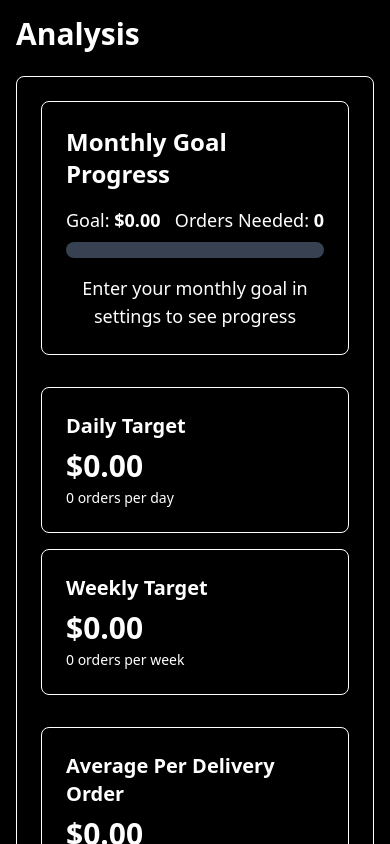
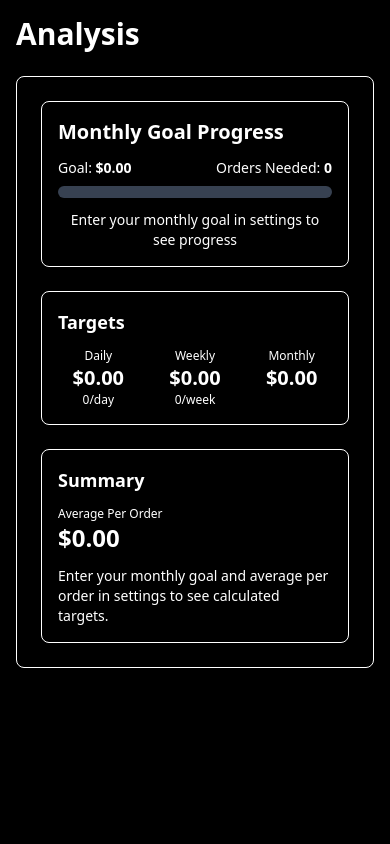
Before and after one commit to twix571/deliveryhub, a website: page index.html in a window 390 px wide. Drawn offline with nearby package versions, Linux system fonts and the light colour scheme.

Commit message:
mobile fix

```diff
--- a/index.html
+++ b/index.html
@@ -112,46 +112,53 @@
             <div id="analysis-section" class="hidden w-full h-full p-4 md:p-8 overflow-y-auto hide-scrollbar">
                 <h1 class="text-3xl md:text-4xl font-bold text-white mb-6">Analysis</h1>
                 <div class="bg-black border border-white rounded-lg p-6 max-w-4xl mx-auto">
-                    <div class="space-y-8">
+                    <div class="space-y-6">
                         <!-- Monthly Goal Status -->
-                        <div class="bg-black/50 border border-white rounded-lg p-6">
-                            <h2 class="text-2xl font-bold text-white mb-4">Monthly Goal Progress</h2>
+                        <div class="bg-black/50 border border-white rounded-lg p-4">
+                            <h2 class="text-xl font-bold text-white mb-3">Monthly Goal Progress</h2>
                             <div id="goal-progress-container">
                                 <div class="flex justify-between items-center mb-2">
-                                    <span class="text-white text-lg">Goal: <span id="display-monthly-goal" class="font-bold">$0.00</span></span>
-                                    <span class="text-white text-lg">Orders Needed: <span id="orders-needed" class="font-bold">0</span></span>
+                                    <span class="text-white text-sm">Goal: <span id="display-monthly-goal" class="font-bold">$0.00</span></span>
+                                    <span class="text-white text-sm">Orders Needed: <span id="orders-needed" class="font-bold">0</span></span>
                                 </div>
-                                <div class="w-full bg-gray-700 rounded-full h-4 mb-4">
-                                    <div id="progress-bar" class="bg-white h-4 rounded-full transition-all duration-300" style="width: 0%"></div>
+                                <div class="w-full bg-gray-700 rounded-full h-3 mb-3">
+                                    <div id="progress-bar" class="bg-white h-3 rounded-full transition-all duration-300" style="width: 0%"></div>
                                 </div>
-                                <p id="progress-message" class="text-white text-center text-lg">Enter your monthly goal in settings to see progress</p>
+                                <p id="progress-message" class="text-white text-center text-sm">Enter your monthly goal in settings to see progress</p>
                             </div>
                         </div>
 
-                        <!-- Daily Targets -->
-                        <div class="grid grid-cols-1 md:grid-cols-2 gap-4">
-                            <div class="bg-black/50 border border-white rounded-lg p-6">
-                                <h3 class="text-xl font-bold text-white mb-2">Daily Target</h3>
-                                <p class="text-white text-3xl font-bold" id="daily-target">$0.00</p>
-                                <p class="text-white text-sm mt-1" id="daily-orders">0 orders per day</p>
-                            </div>
-                            <div class="bg-black/50 border border-white rounded-lg p-6">
-                                <h3 class="text-xl font-bold text-white mb-2">Weekly Target</h3>
-                                <p class="text-white text-3xl font-bold" id="weekly-target">$0.00</p>
-                                <p class="text-white text-sm mt-1" id="weekly-orders">0 orders per week</p>
+                        <!-- Targets (All in one card) -->
+                        <div class="bg-black/50 border border-white rounded-lg p-4">
+                            <h3 class="text-lg font-bold text-white mb-3">Targets</h3>
+                            <div class="grid grid-cols-3 gap-4 text-center">
+                                <div>
+                                    <p class="text-white text-xs text-gray-400">Daily</p>
+                                    <p class="text-white text-xl font-bold" id="daily-target">$0.00</p>
+                                    <p class="text-white text-xs" id="daily-orders">0/day</p>
+                                </div>
+                                <div>
+                                    <p class="text-white text-xs text-gray-400">Weekly</p>
+                                    <p class="text-white text-xl font-bold" id="weekly-target">$0.00</p>
+                                    <p class="text-white text-xs" id="weekly-orders">0/week</p>
+                                </div>
+                                <div>
+                                    <p class="text-white text-xs text-gray-400">Monthly</p>
+                                    <p class="text-white text-xl font-bold" id="display-monthly-goal-mini">$0.00</p>
+                                </div>
                             </div>
                         </div>
 
-                        <!-- Average Per Order -->
-                        <div class="bg-black/50 border border-white rounded-lg p-6">
-                            <h3 class="text-xl font-bold text-white mb-2">Average Per Delivery Order</h3>
-                            <p class="text-white text-3xl font-bold" id="display-avg-per-order">$0.00</p>
-                        </div>
-
-                        <!-- Calculation Summary -->
-                        <div class="bg-black/50 border border-white rounded-lg p-6">
-                            <h3 class="text-xl font-bold text-white mb-4">Calculation Summary</h3>
-                            <div class="space-y-2 text-white" id="calculation-summary">
+                        <!-- Stats Summary (Average + Calculation Summary combined) -->
+                        <div class="bg-black/50 border border-white rounded-lg p-4">
+                            <h3 class="text-lg font-bold text-white mb-3">Summary</h3>
+                            <div class="flex justify-between items-center mb-3">
+                                <div>
+                                    <p class="text-white text-xs text-gray-400">Average Per Order</p>
+                                    <p class="text-white text-2xl font-bold" id="display-avg-per-order">$0.00</p>
+                                </div>
+                            </div>
+                            <div class="space-y-1 text-white text-sm" id="calculation-summary">
                                 <p>Enter your monthly goal and average per order in settings to see calculated targets.</p>
                             </div>
                         </div>
@@ -460,6 +467,7 @@
 
             // Update display values
             document.getElementById('display-monthly-goal').textContent = `$${monthlyGoal.toFixed(2)}`;
+            document.getElementById('display-monthly-goal-mini').textContent = `$${monthlyGoal.toFixed(2)}`;
             document.getElementById('display-avg-per-order').textContent = `$${avgPerOrder.toFixed(2)}`;
 
             if (monthlyGoal > 0 && avgPerOrder > 0) {
@@ -471,13 +479,13 @@
                 const dailyTarget = monthlyGoal / 30;
                 document.getElementById('daily-target').textContent = `$${dailyTarget.toFixed(2)}`;
                 const dailyOrders = Math.ceil(dailyTarget / avgPerOrder);
-                document.getElementById('daily-orders').textContent = `${dailyOrders} orders per day`;
+                document.getElementById('daily-orders').textContent = `${dailyOrders}/day`;
 
                 // Calculate weekly target (4 weeks per month)
                 const weeklyTarget = monthlyGoal / 4;
                 document.getElementById('weekly-target').textContent = `$${weeklyTarget.toFixed(2)}`;
                 const weeklyOrders = Math.ceil(weeklyTarget / avgPerOrder);
-                document.getElementById('weekly-orders').textContent = `${weeklyOrders} orders per week`;
+                document.getElementById('weekly-orders').textContent = `${weeklyOrders}/week`;
 
                 // Update progress message
                 document.getElementById('progress-message').textContent = `You need ${ordersNeeded} orders at $${avgPerOrder.toFixed(2)} per order to reach your $${monthlyGoal.toFixed(2)} goal.`;
@@ -487,8 +495,6 @@
                     <p>• Monthly Goal: $${monthlyGoal.toFixed(2)}</p>
                     <p>• Average per Order: $${avgPerOrder.toFixed(2)}</p>
                     <p>• Total Orders Needed: ${ordersNeeded}</p>
-                    <p>• Daily Target: $${dailyTarget.toFixed(2)} (${dailyOrders} orders)</p>
-                    <p>• Weekly Target: $${weeklyTarget.toFixed(2)} (${weeklyOrders} orders)</p>
                 `;
 
                 // Calculate progress (if we have delivery data in the future)
@@ -499,9 +505,9 @@
                 // Reset displays if no values
                 document.getElementById('orders-needed').textContent = '0';
                 document.getElementById('daily-target').textContent = '$0.00';
-                document.getElementById('daily-orders').textContent = '0 orders per day';
+                document.getElementById('daily-orders').textContent = '0/day';
                 document.getElementById('weekly-target').textContent = '$0.00';
-                document.getElementById('weekly-orders').textContent = '0 orders per week';
+                document.getElementById('weekly-orders').textContent = '0/week';
                 document.getElementById('progress-bar').style.width = '0%';
                 document.getElementById('progress-message').textContent = 'Enter your monthly goal and average per order in settings to see calculated targets.';
                 document.getElementById('calculation-summary').innerHTML = '<p>Enter your monthly goal and average per order in settings to see calculated targets.</p>';
@@ -616,6 +622,11 @@
             openTabSelector();
         });
 
+        // Double-click handler
+        contentArea.addEventListener('dblclick', (e) => {
+            openTabSelector();
+        });
+
         // Button click handler
         menuButton.addEventListener('click', () => {
             openTabSelector();
```
